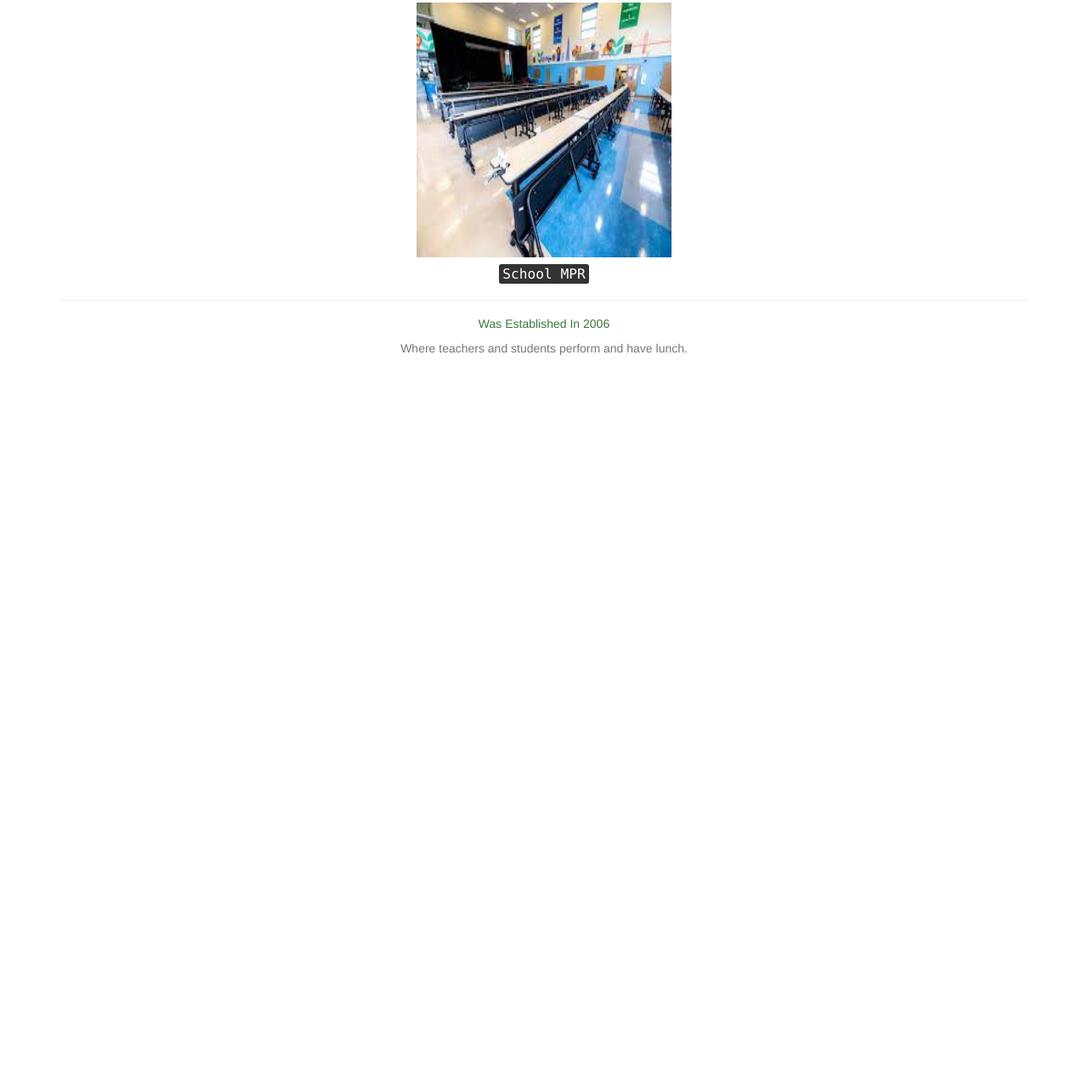
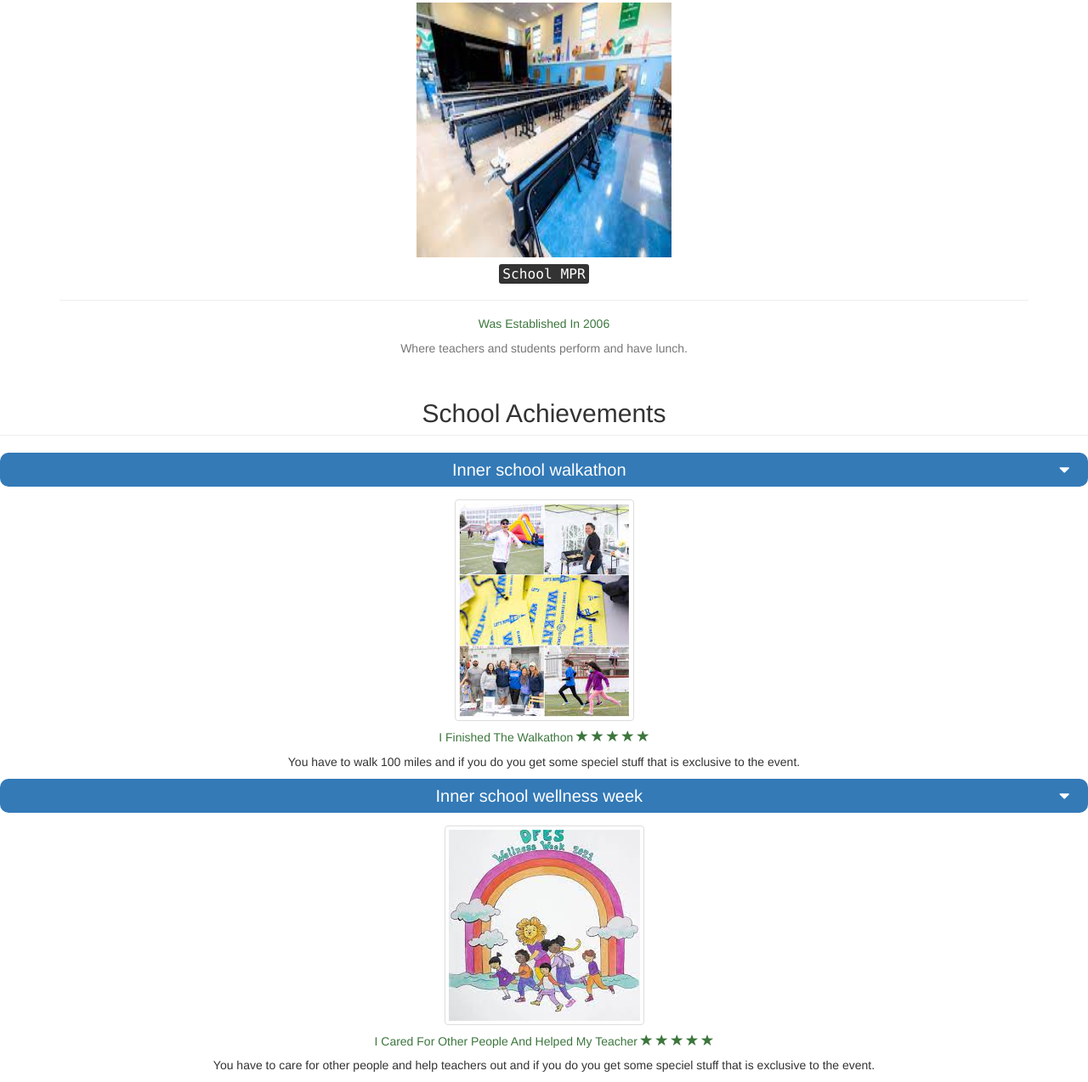
Before and after one commit to Parker12345678910/school-website, a plain HTML site: page index.html in a window 1280 px wide. Shown: the part 1602-2876 px from the top of the page at 85% size. Before the commit the page ends 2032 px from the top, so only its background shows below. Drawn offline with nearby package versions, Linux system fonts and the light colour scheme.

Commit message:
Add files via upload

```diff
--- a/index.html
+++ b/index.html
@@ -77,6 +77,37 @@ Navigation bar code here
         </div>
       </center>
       </div>
+      <center>
+        <h2 class="page-header" id="Achievements">School Achievements</h2>
+        <div class="bg-primary movie_head" data-toggle="collapse" data-target="school_achivement1">
+         Inner school walkathon <i class="fa fa-sort-desc"></i>
+        </div>
+        <div class="achievement-text">
+        <img src="download (2).jpeg" class="img-responsive img-thumbnail">
+        <h5 class="text-success text-capitalize">I finished the walkathon
+          <span class="glyphicon glyphicon-star"></span>
+          <span class="glyphicon glyphicon-star"></span>
+          <span class="glyphicon glyphicon-star"></span>
+          <span class="glyphicon glyphicon-star"></span>
+          <span class="glyphicon glyphicon-star"></span>
+        </h5>
+        <p>You have to walk 100 miles and if you do you get some speciel stuff that is exclusive to the event.</p>
+        </div>
+        <div class="bg-primary movie_head" data-toggle="collapse" data-target="school_achivement2">
+         Inner school wellness week <i class="fa fa-sort-desc"></i>
+        </div>
+        <div class="achievement-text">
+        <img src="download (3).jpeg" class="img-responsive img-thumbnail">
+        <h5 class="text-success text-capitalize">I cared for other people and helped my teacher
+          <span class="glyphicon glyphicon-star"></span>
+          <span class="glyphicon glyphicon-star"></span>
+          <span class="glyphicon glyphicon-star"></span>
+          <span class="glyphicon glyphicon-star"></span>
+          <span class="glyphicon glyphicon-star"></span>
+        </h5>
+        <p>You have to care for other people and help teachers out and if you do you get some speciel stuff that is exclusive to the event.</p>
+        </div>
+      </center>
 </body>
 
 </html>
--- a/style.css
+++ b/style.css
@@ -2,3 +2,18 @@
     width:300px;
     height:300px;
 }
+.movie_head
+{
+    font-size:20px;
+    padding:6px 22px;
+    border-radius:10px;
+    margin-bottom:15px;
+}
+.movie_head i
+{
+  float:right;
+}
+.achievement_text span
+{
+   color:orange;
+}
```
Also changed, not shown: download (2).jpeg (added), download (3).jpeg (added).
